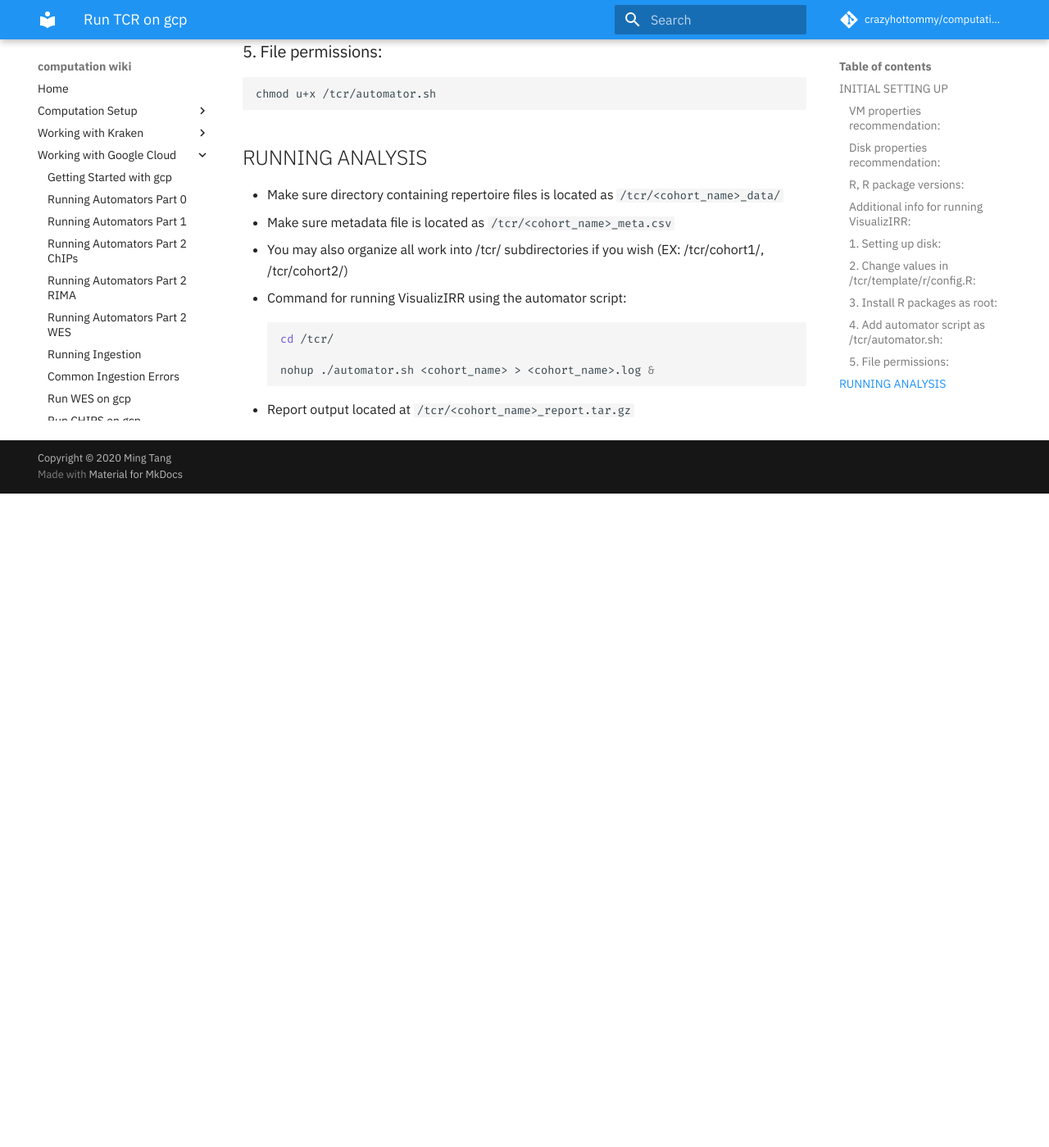
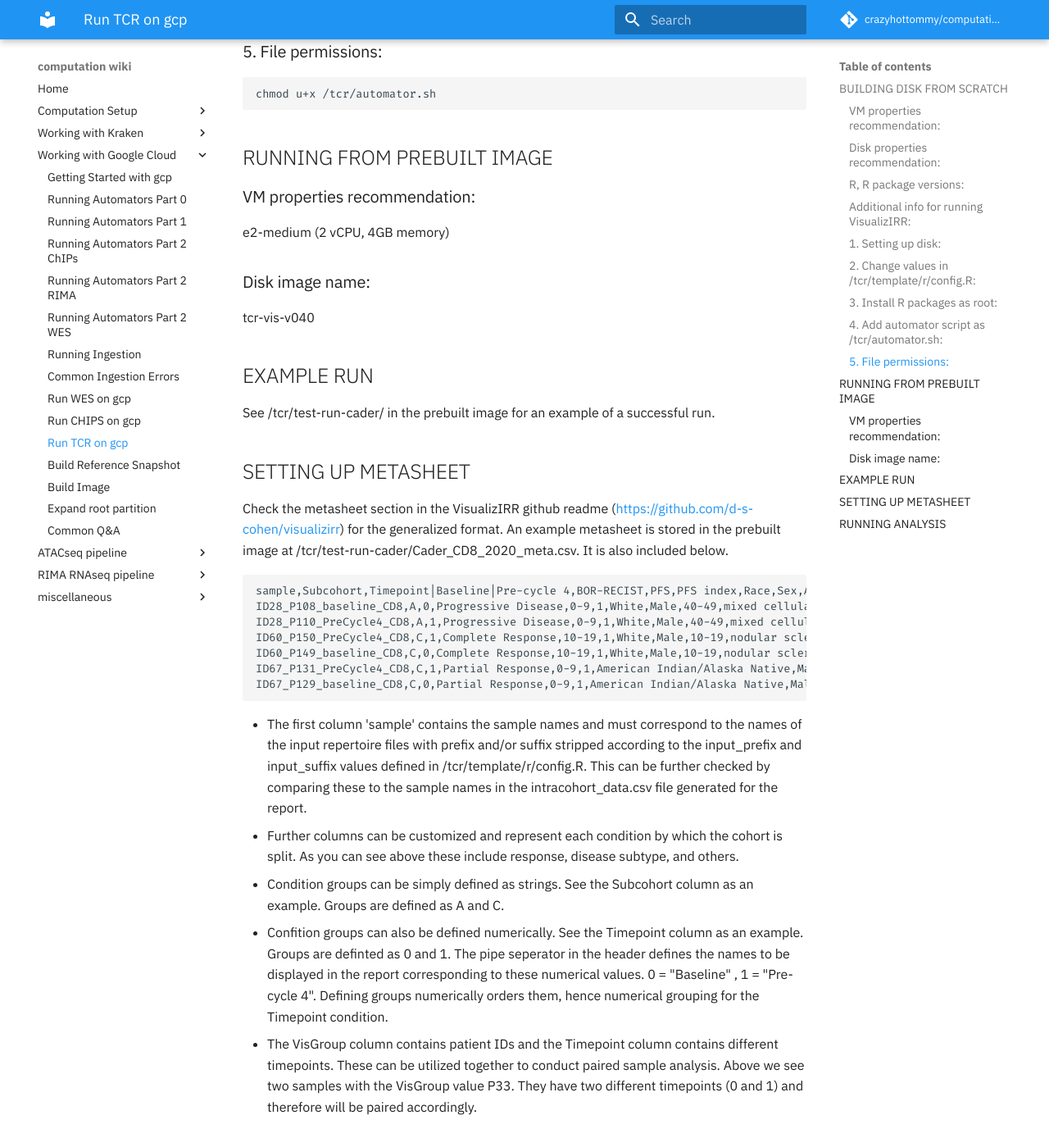
Before and after one commit to crazyhottommy/computation_wiki, an MkDocs documentation site: the page built from docs/google-cloud/tcr-gcp.md, in a window 1280 px wide and 1400 px high, scrolled down 2451 px. Shown: the whole window at 82% size. Built offline with MkDocs 1.6.1 and Material for MkDocs 9.7.7, drawn with Linux system fonts in a browser that asks for light colours; nearby versions of some CDN libraries; library files that are not in the unit come from our copies; comment, search, counter and statistics services are not loaded; before the commit the page ends 3053 px from its top, so only the background shows below that; some of the changed text lies outside the part shown.

Commit message:
Update tcr-gcp.md

````diff
--- a/docs/google-cloud/tcr-gcp.md
+++ b/docs/google-cloud/tcr-gcp.md
@@ -1,6 +1,6 @@
 # TCR ANALYSIS ON GCP
 
-## INITIAL SETTING UP
+## BUILDING DISK FROM SCRATCH
 
 ### VM properties recommendation:
 e2-medium (2 vCPU, 4GB memory)
@@ -104,6 +104,40 @@ tar -czvf $1_report.tar.gz $1_report
 chmod u+x /tcr/automator.sh
 ```
 
+
+## RUNNING FROM PREBUILT IMAGE
+
+### VM properties recommendation:
+e2-medium (2 vCPU, 4GB memory)
+### Disk image name:
+tcr-vis-v040
+
+## EXAMPLE RUN
+
+See /tcr/test-run-cader/ in the prebuilt image for an example of a successful run.
+
+## SETTING UP METASHEET
+
+Check the metasheet section in the VisualizIRR github readme (https://github.com/d-s-cohen/visualizirr) for the generalized format.
+An example metasheet is stored in the prebuilt image at /tcr/test-run-cader/Cader_CD8_2020_meta.csv.
+It is also included below.
+
+```
+sample,Subcohort,Timepoint|Baseline|Pre-cycle 4,BOR-RECIST,PFS,PFS index,Race,Sex,Age,Subtype,Time between Diagnosis and Collection,Time biopsy - treatment,Time treatment - diagnosis,Time between ASCT and First Dose,Healthy Donor,Baseline Group,VisGroup
+ID28_P108_baseline_CD8,A,0,Progressive Disease,0-9,1,White,Male,40-49,mixed cellularity,≥100,0-19,≥100,80-99,Non-donor,Relapsed/Refractory,P33
+ID28_P110_PreCycle4_CD8,A,1,Progressive Disease,0-9,1,White,Male,40-49,mixed cellularity,≥100,0-19,≥100,80-99,Non-donor,,P33
+ID60_P150_PreCycle4_CD8,C,1,Complete Response,10-19,1,White,Male,10-19,nodular sclerosis,0-19,20-39,20-39,0-19,Non-donor,,P47
+ID60_P149_baseline_CD8,C,0,Complete Response,10-19,1,White,Male,10-19,nodular sclerosis,0-19,20-39,20-39,0-19,Non-donor,Relapsed/Refractory,P47
+ID67_P131_PreCycle4_CD8,C,1,Partial Response,0-9,1,American Indian/Alaska Native,Male,20-29,not otherwise specified,40-59,0-19,40-59,20-39,Non-donor,,P40
+ID67_P129_baseline_CD8,C,0,Partial Response,0-9,1,American Indian/Alaska Native,Male,20-29,not otherwise specified,40-59,0-19,40-59,20-39,Non-donor,Relapsed/Refractory,P40
+```
+
+ - The first column 'sample' contains the sample names and must correspond to the names of the input repertoire files with prefix and/or suffix stripped according to the input_prefix and input_suffix values defined in /tcr/template/r/config.R. This can be further checked by comparing these to the sample names in the intracohort_data.csv file generated for the report.
+ - Further columns can be customized and represent each condition by which the cohort is split. As you can see above these include response, disease subtype, and others.
+ - Condition groups can be simply defined as strings. See the Subcohort column as an example. Groups are defined as A and C.
+ - Confition groups can also be defined numerically. See the Timepoint column as an example. Groups are definted as 0 and 1. The pipe seperator in the header defines the names to be displayed in the report corresponding to these numerical values. 0 = "Baseline" , 1 = "Pre-cycle 4". Defining groups numerically orders them, hence numerical grouping for the Timepoint condition.
+ - The VisGroup column contains patient IDs and the Timepoint column contains different timepoints. These can be utilized together to conduct paired sample analysis. Above we see two samples with the VisGroup value P33. They have two different timepoints (0 and 1) and therefore will be paired accordingly.
+
 ## RUNNING ANALYSIS
 
  - Make sure directory containing repertoire files is located as ```/tcr/<cohort_name>_data/```
````
